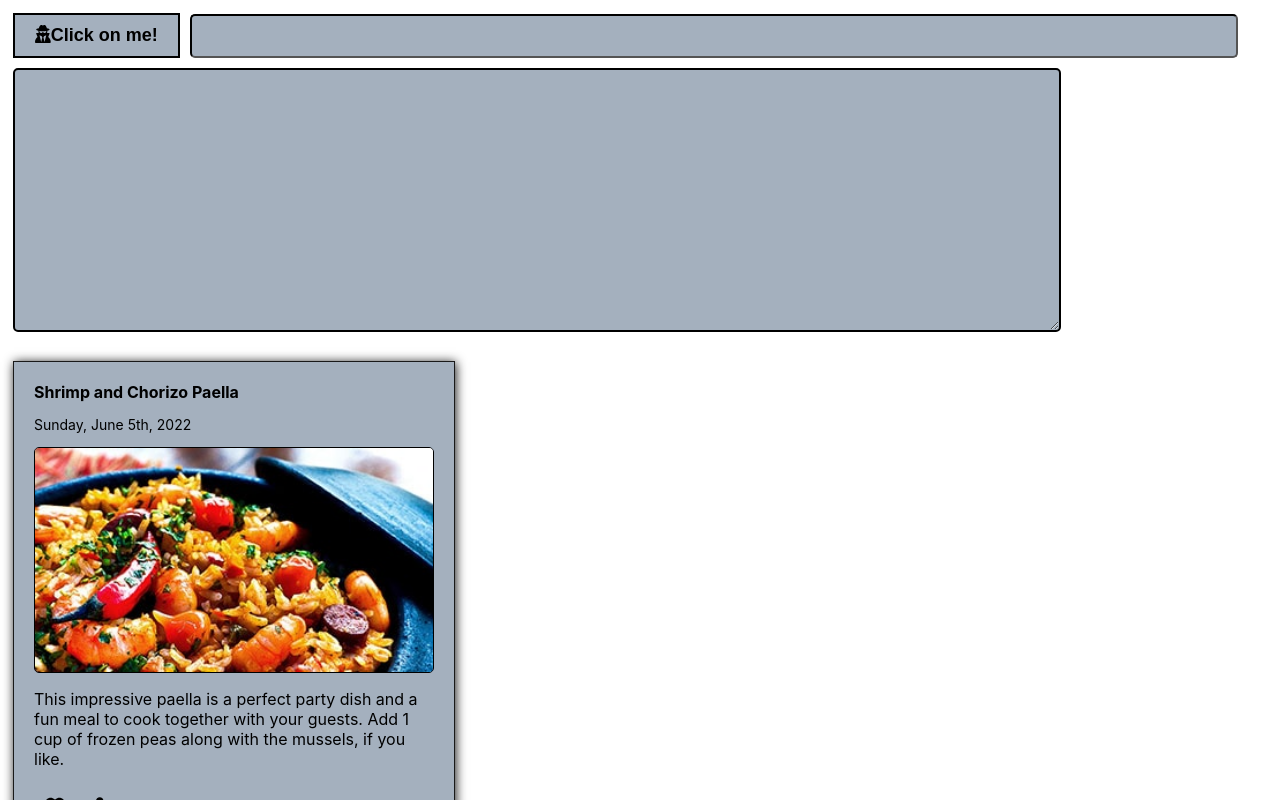
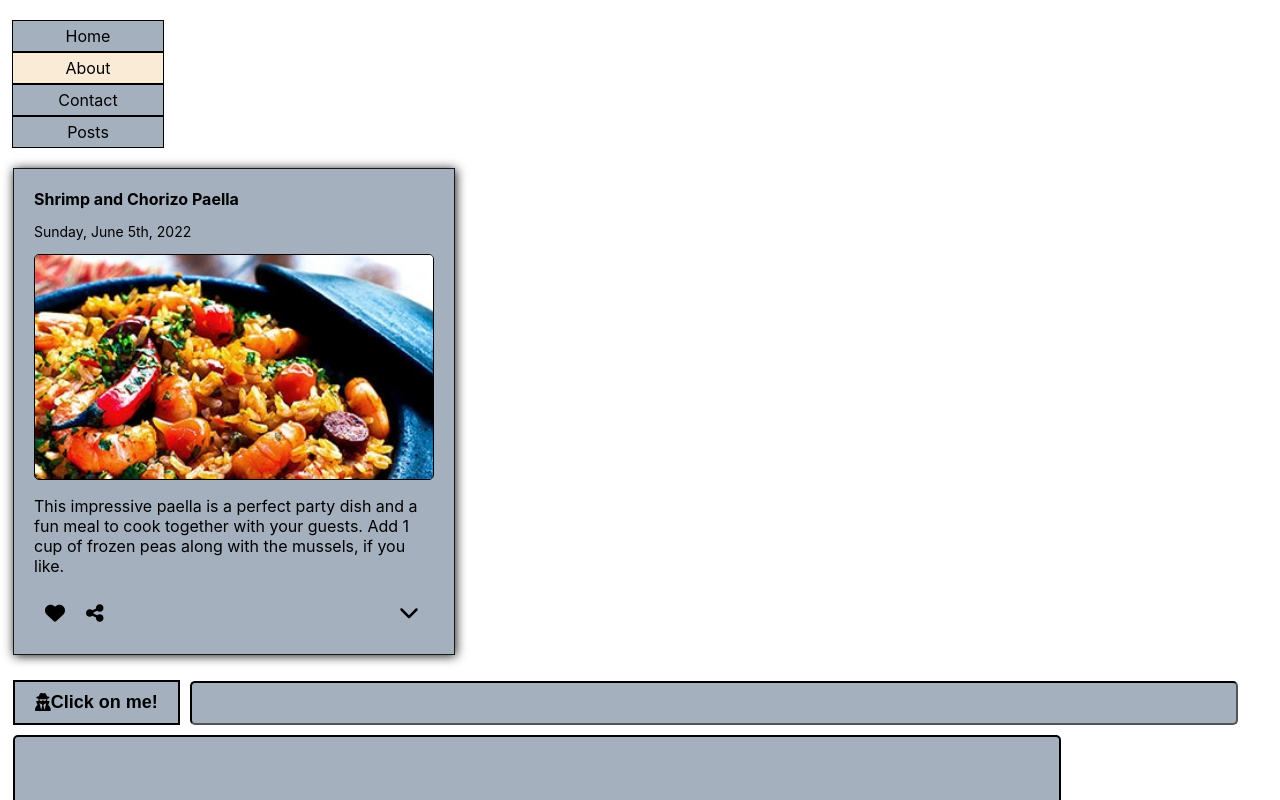
Before and after one commit to MsAgnieszka-SR-study-from-10-05-2022/-SR-Mod-3, a React (Create React App) app: page / in a window 1280 px wide. Shown: the top 800 px of the page. Built offline with nearby package versions, Linux system fonts and the light colour scheme.

Commit message:
Task 5. Nav Menu completed

```diff
--- a/src/App.js
+++ b/src/App.js
@@ -1,7 +1,8 @@
 import React, { Fragment } from 'react';
 
+import Card from 'components/Card';
+import Nav from 'components/Navigation';
 import Form from 'components/Form';
-import Card from 'components/Card';
 
 import './App.css';
 
@@ -9,12 +10,13 @@ function App() {
   return (
     <Fragment>
       <main>
-        <Form />
+        <Nav />
         <Card
         title='Shrimp and Chorizo Paella'
         date='Wednesday, 8th of June, 2022'
         intro='This impressive paella is a perfect party dish and a fun meal to cook together with your guests. Add 1 cup of frozen peas along with the mussels, if you like.'
         showMoreContent='Method: Heat 1/2 cup of the broth in a pot until simmering, add saffron and set aside for 10 minutes...' />
+        <Form />
       </main>
     </Fragment>
   );
--- /dev/null
+++ b/src/components/Navigation/Menu.js
@@ -0,0 +1,19 @@
+import React from 'react';
+
+function Menu({ children }) {
+    const styles = {
+        display: 'flex',
+        flexDirection: 'column',
+        alignItems: 'center',
+        margin: '20px 5px',
+        width: 150,
+    };
+
+    return (
+        <nav style={styles}>
+            { children }
+        </nav>
+    );
+};
+
+export default Menu;
--- /dev/null
+++ b/src/components/Navigation/MenuLink.js
@@ -0,0 +1,22 @@
+import React from 'react';
+
+import colors from 'components/colors';
+
+function MenuLink({ urlAddress, menuLinkTitle, isActive }) {
+    const styles = {
+        display: 'flex',
+        alignItems: 'center',
+        justifyContent:' center',
+        height: 30,
+        width: '100%',
+        border: '1px solid black',
+        backgroundColor: isActive ? colors['bgColorDefault'] : colors['bgColorCustom'],
+        cursor: 'pointer',
+    };
+
+    return (
+        <a href={urlAddress} style={styles}>{menuLinkTitle}</a>
+    );
+};
+
+export default MenuLink;
--- /dev/null
+++ b/src/components/Navigation/Nav.js
@@ -0,0 +1,16 @@
+import React from 'react';
+
+import { Menu, MenuLink } from 'components/Navigation';
+
+function Nav() {
+    return (
+        <Menu>
+            <MenuLink href="/" menuLinkTitle='Home'></MenuLink>
+            <MenuLink href="/about" isActive={true} menuLinkTitle='About'></MenuLink>
+            <MenuLink href="/contact"  menuLinkTitle='Contact'></MenuLink>
+            <MenuLink href="/posts" menuLinkTitle='Posts'></MenuLink>
+        </Menu>
+    );
+}
+
+export default Nav;
--- /dev/null
+++ b/src/components/Navigation/index.js
@@ -0,0 +1,3 @@
+export { default } from './Nav';
+export { default as Menu } from './Menu';
+export { default as MenuLink } from './MenuLink';
```
